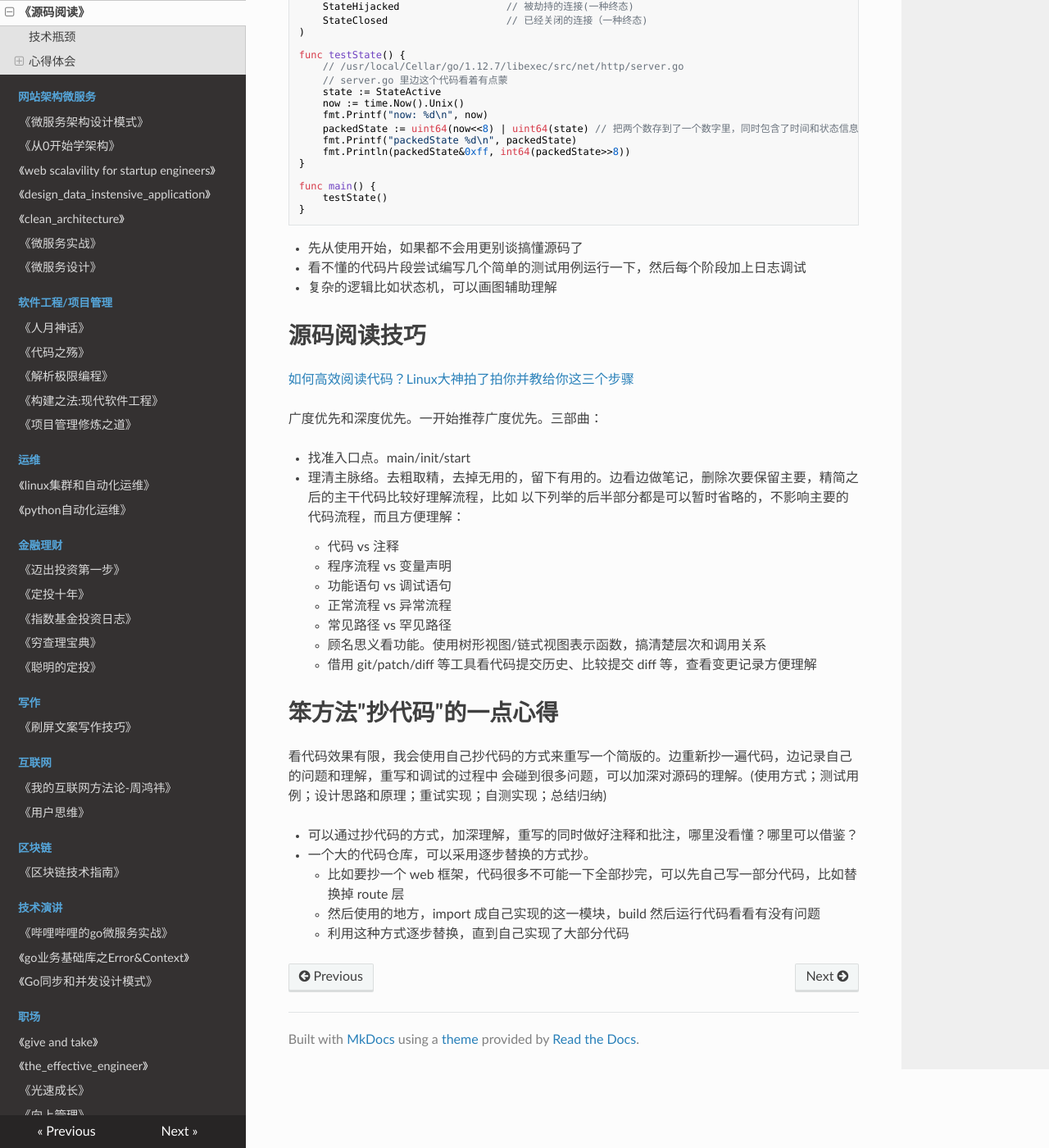
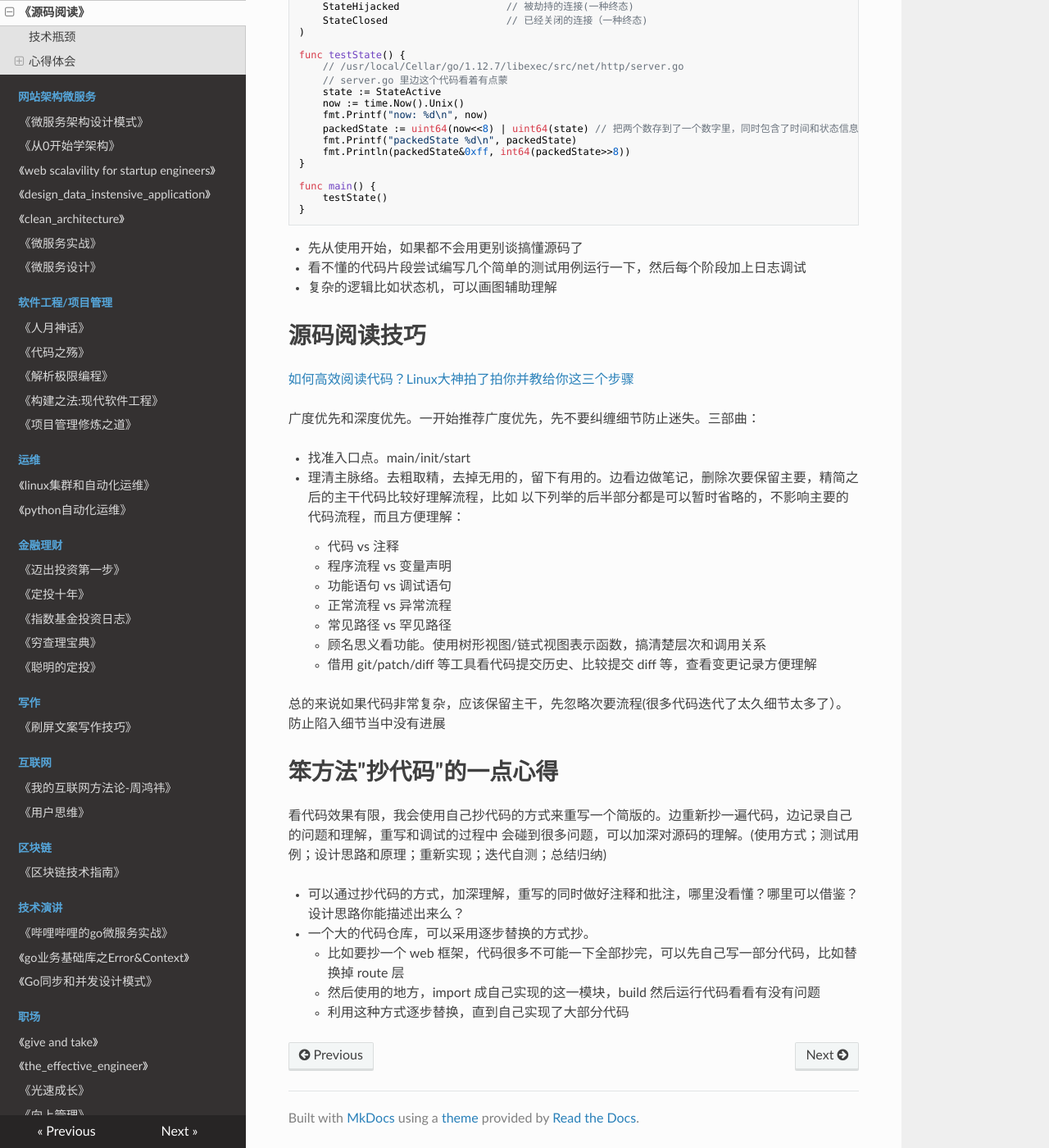
Before and after one commit to PegasusWang/booknotes, an MkDocs documentation site: the page built from docs/源码阅读_sourcecode/README.md, in a window 1280 px wide and 1400 px high, scrolled down 2879 px. Shown: the whole window at 82% size. Built offline with MkDocs 1.6.1, drawn with Linux system fonts in a browser that asks for light colours; nearby versions of some CDN libraries; old or Windows-style settings are respelled for this version of MkDocs.

Commit message:
read source code

```diff
--- a/docs/源码阅读_sourcecode/README.md
+++ b/docs/源码阅读_sourcecode/README.md
@@ -120,7 +120,7 @@ func main() {
 
 [如何高效阅读代码？Linux大神拍了拍你并教给你这三个步骤](https://zhuanlan.zhihu.com/p/181507124)
 
-广度优先和深度优先。一开始推荐广度优先。三部曲：
+广度优先和深度优先。一开始推荐广度优先，先不要纠缠细节防止迷失。三部曲：
 
 - 找准入口点。main/init/start
 - 理清主脉络。去粗取精，去掉无用的，留下有用的。边看边做笔记，删除次要保留主要，精简之后的主干代码比较好理解流程，比如
@@ -134,13 +134,14 @@ func main() {
 - 顾名思义看功能。使用树形视图/链式视图表示函数，搞清楚层次和调用关系
 - 借用 git/patch/diff 等工具看代码提交历史、比较提交 diff 等，查看变更记录方便理解
 
+总的来说如果代码非常复杂，应该保留主干，先忽略次要流程(很多代码迭代了太久细节太多了）。防止陷入细节当中没有进展
 
 # 笨方法"抄代码"的一点心得
 
 看代码效果有限，我会使用自己抄代码的方式来重写一个简版的。边重新抄一遍代码，边记录自己的问题和理解，重写和调试的过程中
-会碰到很多问题，可以加深对源码的理解。(使用方式；测试用例；设计思路和原理；重试实现；自测实现；总结归纳)
+会碰到很多问题，可以加深对源码的理解。(使用方式；测试用例；设计思路和原理；重新实现；迭代自测；总结归纳)
 
-- 可以通过抄代码的方式，加深理解，重写的同时做好注释和批注，哪里没看懂？哪里可以借鉴？
+- 可以通过抄代码的方式，加深理解，重写的同时做好注释和批注，哪里没看懂？哪里可以借鉴？设计思路你能描述出来么？
 - 一个大的代码仓库，可以采用逐步替换的方式抄。
   - 比如要抄一个 web 框架，代码很多不可能一下全部抄完，可以先自己写一部分代码，比如替换掉 route 层
   - 然后使用的地方，import 成自己实现的这一模块，build 然后运行代码看看有没有问题
```
